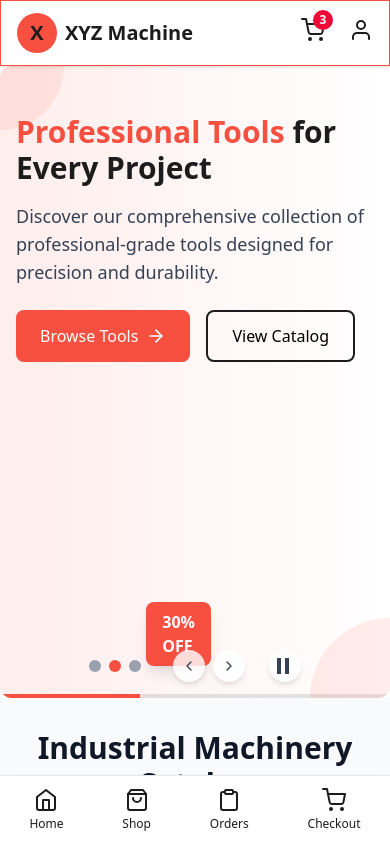
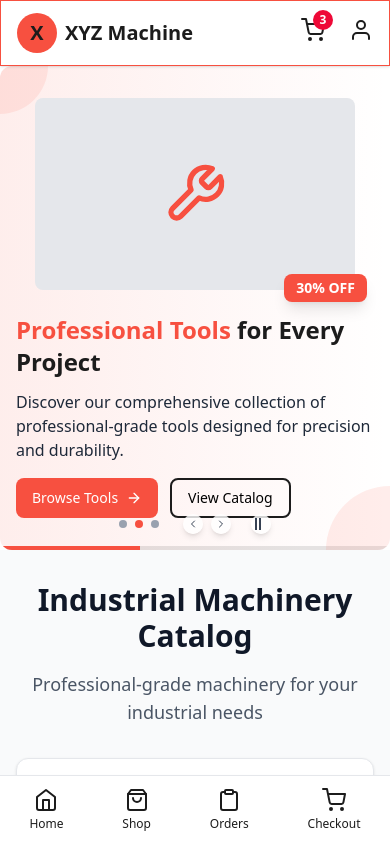
Before and after one commit to kamorenjoroge/xyz, a Next.js app: page /shop in a window 390 px wide. Shown: the top 842 px of the page. Built offline with nearby package versions, Linux system fonts and the light colour scheme.

Commit message:
shop add nani

```diff
--- a/app/components/shopAd.tsx
+++ b/app/components/shopAd.tsx
@@ -101,38 +101,38 @@ const ShopAd = () => {
       onMouseEnter={() => setIsPlaying(false)}
       onMouseLeave={() => setIsPlaying(true)}
     >
-      <div className="container mx-auto px-4 py-12 md:py-16">
-        <div className="flex flex-col md:flex-row items-center">
-          {/* Text Content */}
-          <div className="md:w-1/2 z-10 mb-8 md:mb-0">
-            <h2 className="text-3xl md:text-4xl font-bold text-dark mb-4 transition-all duration-500">
+      <div className="container mx-auto px-4 py-8 sm:py-12 md:py-16">
+        <div className="flex flex-col md:flex-row items-center gap-6">
+          {/* Text Content - now comes second on mobile */}
+          <div className="w-full md:w-1/2 z-10 order-2 md:order-1">
+            <h2 className="text-2xl sm:text-3xl md:text-4xl font-bold text-dark mb-3 sm:mb-4 transition-all duration-500">
               <span className={currentAd.accentColorClass}>{currentAd.title}</span> {currentAd.subtitle}
             </h2>
-            <p className="text-lg text-gray-700 mb-6 max-w-lg transition-all duration-500">
+            <p className="text-base sm:text-lg text-gray-800 mb-4 sm:mb-6 max-w-lg transition-all duration-500">
               {currentAd.description}
             </p>
-            <div className="flex flex-wrap gap-4">
+            <div className="flex flex-wrap gap-3 sm:gap-4">
               <Link
                 href={currentAd.primaryLink}
-                className={`flex items-center gap-2 ${currentAd.bgAccentClass} hover:${currentAd.bgAccentClass}/90 text-white px-6 py-3 rounded-lg font-medium transition-all duration-300`}
+                className={`flex items-center gap-2 ${currentAd.bgAccentClass} hover:${currentAd.bgAccentClass}/90 text-white px-4 sm:px-6 py-2 sm:py-3 rounded-lg font-medium transition-all duration-300 text-sm sm:text-base`}
               >
-                {currentAd.primaryText} <FiArrowRight className="h-5 w-5" />
+                {currentAd.primaryText} <FiArrowRight className="h-4 w-4 sm:h-5 sm:w-5" />
               </Link>
               <Link
                 href={currentAd.secondaryLink}
-                className="flex items-center gap-2 border-2 border-dark hover:bg-dark hover:text-white px-6 py-3 rounded-lg font-medium transition-all duration-300"
+                className="flex items-center gap-2 border-2 border-dark hover:bg-dark hover:text-white px-4 sm:px-6 py-2 sm:py-3 rounded-lg font-medium transition-all duration-300 text-sm sm:text-base"
               >
                 {currentAd.secondaryText}
               </Link>
             </div>
           </div>
 
-          {/* Image/Graphic */}
-          <div className="md:w-1/2 relative flex justify-center">
-            <div className="relative w-full max-w-md h-64 md:h-80">
+          {/* Image/Graphic - now comes first on mobile */}
+          <div className="w-full md:w-1/2 relative flex justify-center order-1 md:order-2">
+            <div className="relative w-full max-w-xs sm:max-w-md h-48 sm:h-64 md:h-80">
               <div className="absolute inset-0 bg-gray-200 rounded-lg flex items-center justify-center transition-all duration-500 transform">
-                <IconComponent className={`h-20 w-20 ${currentAd.accentColorClass} transition-all duration-500`} />
-                <div className={`absolute -bottom-4 -right-4 bg-${currentAd.discountBg} text-white font-bold px-4 py-2 rounded-lg shadow-lg transition-all duration-500`}>
+                <IconComponent className={`h-16 sm:h-20 w-16 sm:w-20 ${currentAd.accentColorClass} transition-all duration-500`} />
+                <div className={`absolute -bottom-3 sm:-bottom-4 -right-3 sm:-right-4 bg-${currentAd.discountBg} text-white font-bold px-3 sm:px-4 py-1 sm:py-2 rounded-lg shadow-lg transition-all duration-500 text-sm sm:text-base`}>
                   {currentAd.discount}
                 </div>
               </div>
@@ -148,7 +148,7 @@ const ShopAd = () => {
               <button
                 key={index}
                 onClick={() => goToSlide(index)}
-                className={`w-3 h-3 rounded-full transition-all duration-300 ${
+                className={`w-2 h-2 sm:w-3 sm:h-3 rounded-full transition-all duration-300 ${
                   index === currentSlide
                     ? currentAd.bgAccentClass
                     : 'bg-gray-400 hover:bg-gray-600'
@@ -159,37 +159,37 @@ const ShopAd = () => {
           </div>
 
           {/* Arrow Controls */}
-          <div className="flex gap-2 ml-4">
+          <div className="flex gap-2 ml-2 sm:ml-4">
             <button
               onClick={prevSlide}
-              className="p-2 bg-white/80 hover:bg-white rounded-full shadow-md transition-all duration-300"
+              className="p-1 sm:p-2 bg-white/80 hover:bg-white rounded-full shadow-md transition-all duration-300"
               aria-label="Previous slide"
             >
-              <FiChevronLeft className="h-4 w-4 text-gray-700" />
+              <FiChevronLeft className="h-3 w-3 sm:h-4 sm:w-4 text-gray-700" />
             </button>
             <button
               onClick={nextSlide}
-              className="p-2 bg-white/80 hover:bg-white rounded-full shadow-md transition-all duration-300"
+              className="p-1 sm:p-2 bg-white/80 hover:bg-white rounded-full shadow-md transition-all duration-300"
               aria-label="Next slide"
             >
-              <FiChevronRight className="h-4 w-4 text-gray-700" />
+              <FiChevronRight className="h-3 w-3 sm:h-4 sm:w-4 text-gray-700" />
             </button>
           </div>
 
           {/* Play/Pause Button */}
           <button
             onClick={togglePlayPause}
-            className="p-2 bg-white/80 hover:bg-white rounded-full shadow-md transition-all duration-300 ml-2"
+            className="p-1 sm:p-2 bg-white/80 hover:bg-white rounded-full shadow-md transition-all duration-300 ml-1 sm:ml-2"
             aria-label={isPlaying ? "Pause slideshow" : "Play slideshow"}
           >
             {isPlaying ? (
-              <div className="w-4 h-4 flex gap-1">
-                <div className="w-1 h-4 bg-gray-700"></div>
-                <div className="w-1 h-4 bg-gray-700"></div>
+              <div className="w-3 h-3 sm:w-4 sm:h-4 flex gap-0.5 sm:gap-1">
+                <div className="w-0.5 sm:w-1 h-3 sm:h-4 bg-gray-700"></div>
+                <div className="w-0.5 sm:w-1 h-3 sm:h-4 bg-gray-700"></div>
               </div>
             ) : (
-              <div className="w-4 h-4 flex items-center justify-center">
-                <div className="w-0 h-0 border-l-4 border-l-gray-700 border-t-2 border-t-transparent border-b-2 border-b-transparent ml-1"></div>
+              <div className="w-3 h-3 sm:w-4 sm:h-4 flex items-center justify-center">
+                <div className="w-0 h-0 border-l-3 sm:border-l-4 border-l-gray-700 border-t-2 border-t-transparent border-b-2 border-b-transparent ml-0.5 sm:ml-1"></div>
               </div>
             )}
           </button>
@@ -207,8 +207,8 @@ const ShopAd = () => {
         </div>
 
         {/* Decorative elements */}
-        <div className={`absolute top-0 left-0 w-32 h-32 ${currentAd.bgAccentClass}/10 rounded-full -translate-x-1/2 -translate-y-1/2 transition-all duration-700`}></div>
-        <div className={`absolute bottom-0 right-0 w-40 h-40 bg-${currentAd.discountBg}/10 rounded-full translate-x-1/2 translate-y-1/2 transition-all duration-700`}></div>
+        <div className={`absolute top-0 left-0 w-24 sm:w-32 h-24 sm:h-32 ${currentAd.bgAccentClass}/10 rounded-full -translate-x-1/2 -translate-y-1/2 transition-all duration-700`}></div>
+        <div className={`absolute bottom-0 right-0 w-32 sm:w-40 h-32 sm:h-40 bg-${currentAd.discountBg}/10 rounded-full translate-x-1/2 translate-y-1/2 transition-all duration-700`}></div>
       </div>
 
       <style jsx>{`
```
